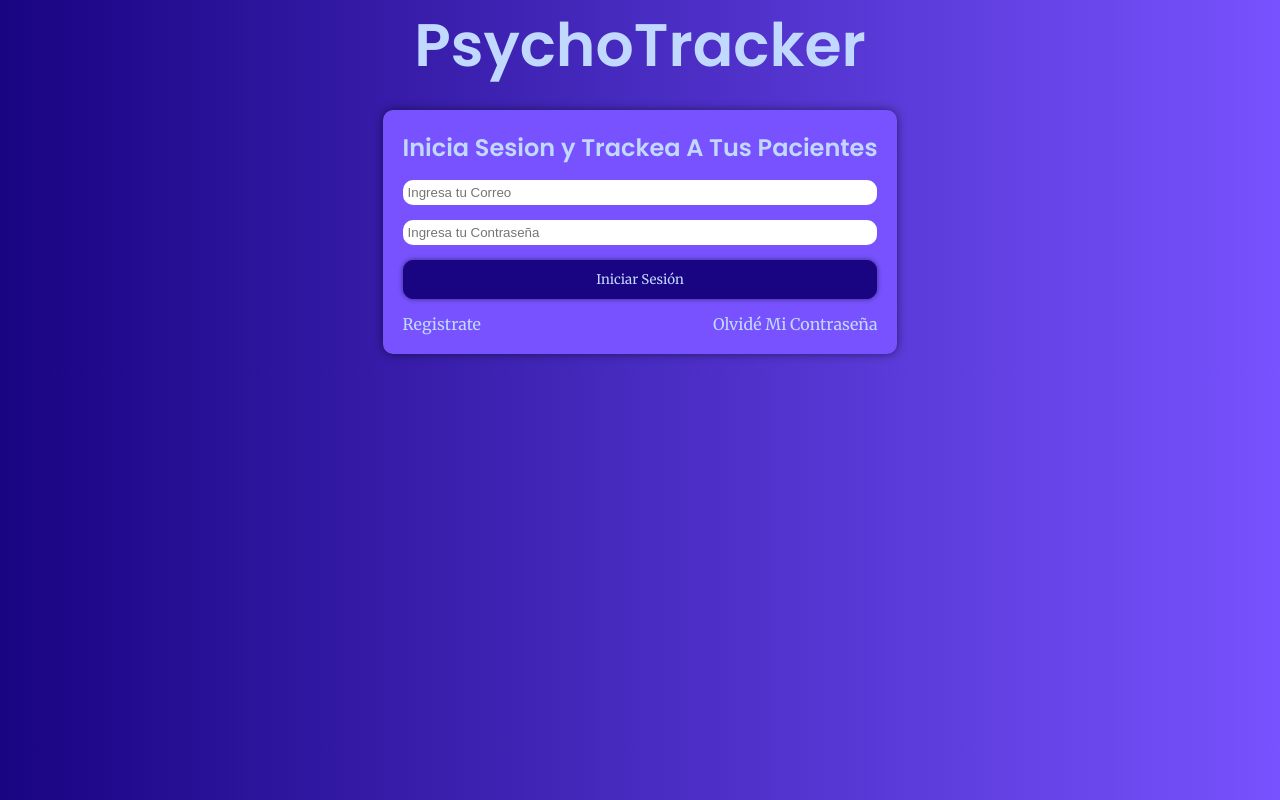
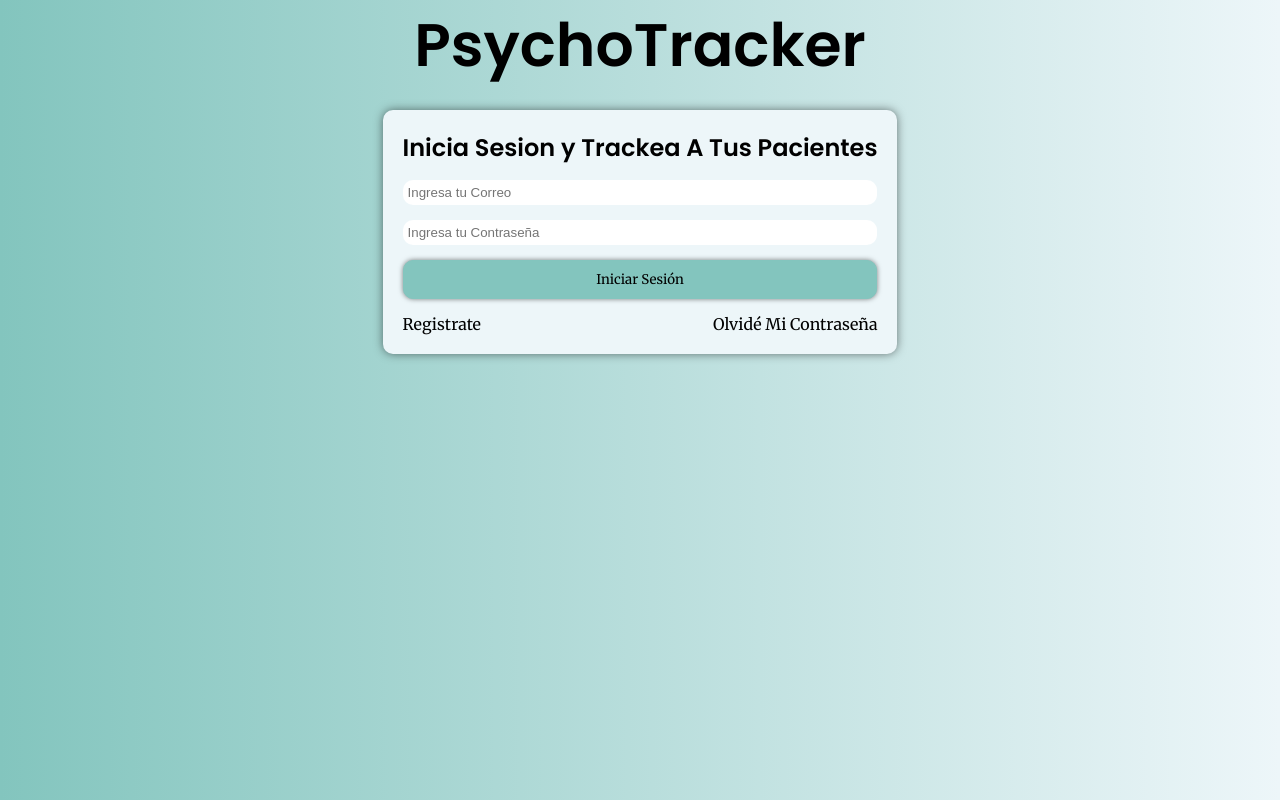
Before and after one commit to zlocker01/PsychoTracker_App_Frontend, a React (Vite) app: page / in a window 1280 px wide. Built offline with nearby package versions, Linux system fonts and the light colour scheme.

Commit message:
changing UI colors

```diff
--- a/src/styles/_colors.scss
+++ b/src/styles/_colors.scss
@@ -1,6 +1,6 @@
-$principal-color: #190482;
-$secondary-color: #7752FE;
-$text-color: #C2D9FF;
-$text-secondary-color: aliceblue;
+$principal-color: #83c5be;
+$secondary-color: #edf6f9;
+$text-color: #000;
+$text-secondary-color: #006d77;
 $alert-color: red;
 $alert-success-color: green;
```
Also changed, not shown: src/styles/styles.css.
